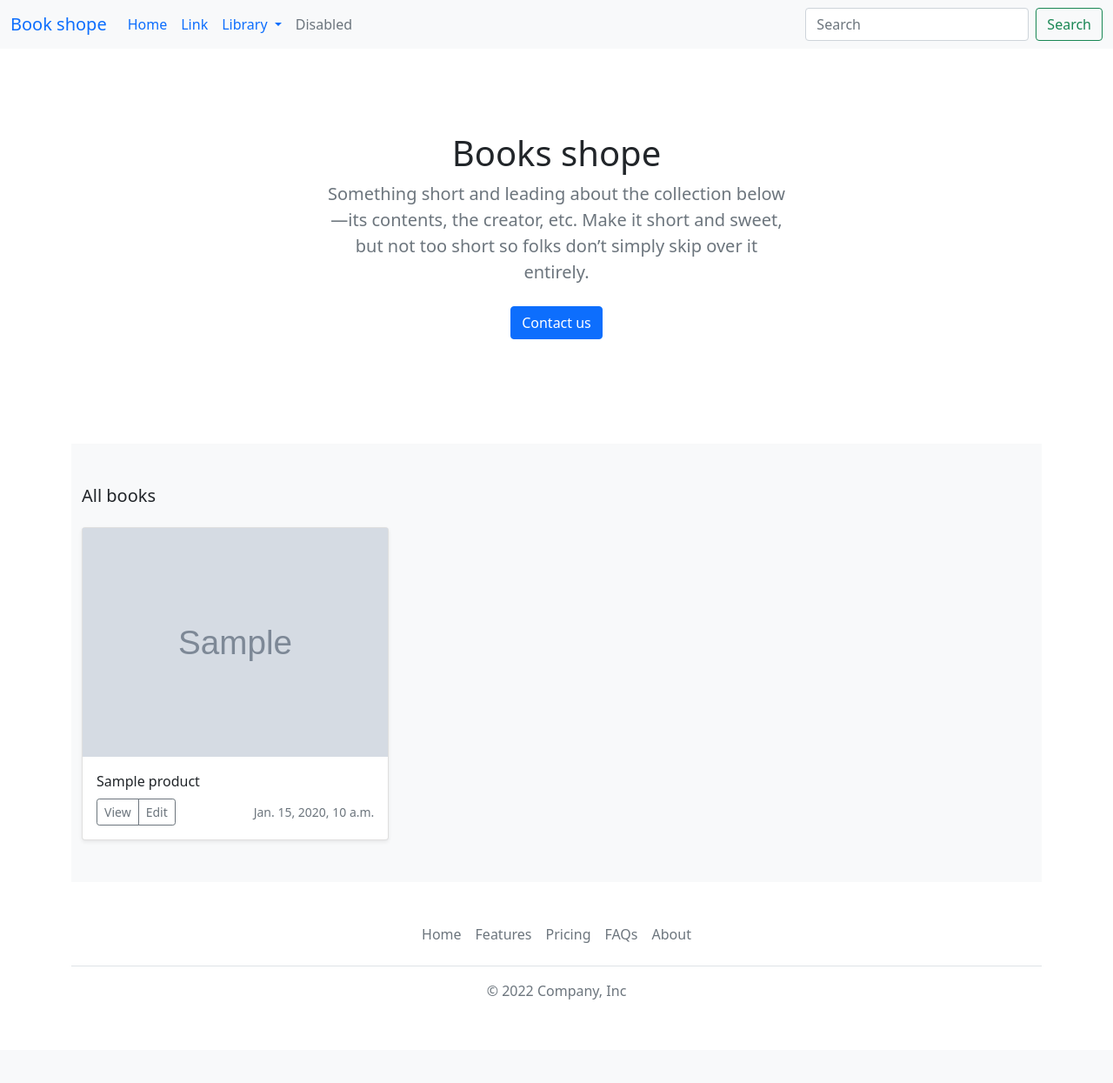
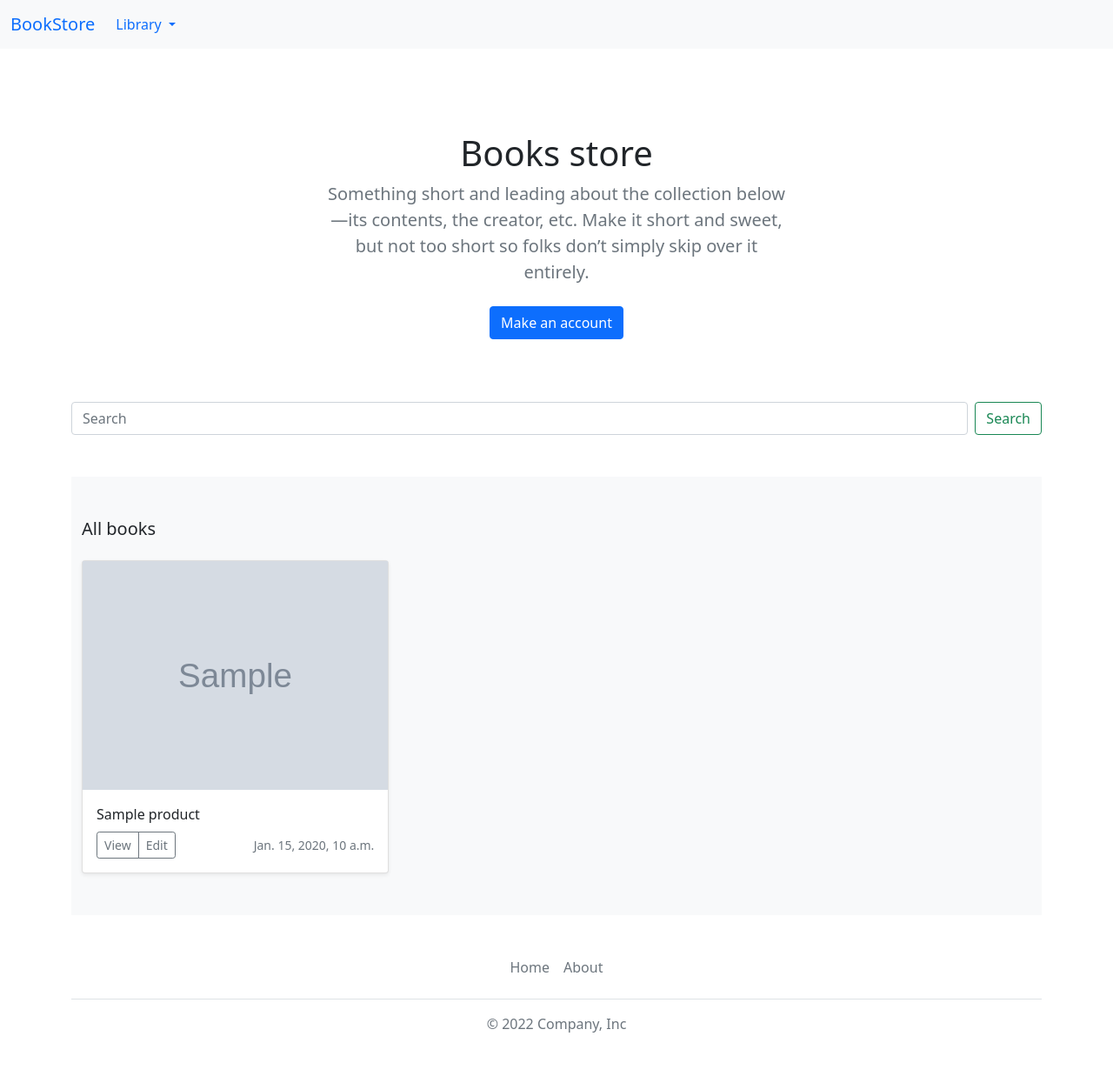
Before and after one commit to mohamedElbalky/EcommerceStore_django, a Django app: page / in a window 1280 px wide. Shown: the whole page at 87% size. Before the commit the page ends 1149 px from the top, so only its background shows below. Run offline with Django 4.2, Linux system fonts and the light colour scheme; tables that the repository leaves empty hold one stand-in row (values such as "Sample post"); grey boxes marked "Sample" are stand-in pictures; some libraries are stand-ins or nearby versions.

Commit message:
factoring some pieces of code

```diff
--- a/src/project/urls.py
+++ b/src/project/urls.py
@@ -20,8 +20,8 @@ from django.contrib import admin
 from django.urls import include, path
 
 urlpatterns = [
+    path('admin/', admin.site.urls),
     path("", include("store.urls", namespace="store")),
-    path('admin/', admin.site.urls),
 ]
 
 
--- a/src/static/custom/main.js
+++ b/src/static/custom/main.js
@@ -0,0 +1 @@
+console.log("hello moo")
--- a/src/store/admin.py
+++ b/src/store/admin.py
@@ -1,6 +1,9 @@
 from django.contrib import admin
+from django.contrib.sessions.models import Session
+from .models import Category, Product
 
-from .models import Category, Product
+
+admin.site.register(Session)
 
 
 @admin.register(Category)
--- a/src/store/models.py
+++ b/src/store/models.py
@@ -8,8 +8,12 @@ from django.conf import settings
 from django.db import models
 from django.urls import reverse
 from django.utils import timezone
+from django.db.models import Q
 
 USER = settings.AUTH_USER_MODEL
+
+
+
 
 
 class Category(models.Model):
@@ -37,6 +41,14 @@ class Category(models.Model):
 #     return path
 
 
+class ProductModelMAnager(models.Manager):
+    def get_queryset(self):
+        return super().get_queryset().filter(in_stock=True, is_active=True)
+
+    def search(self, query):
+        lookups = Q(title__icontains=query) | Q(description__icontains=query)
+        return self.get_queryset().filter(lookups)
+
 class Product(models.Model):
     category = models.ForeignKey(
         Category, related_name="product_catogery", on_delete=models.CASCADE)
@@ -54,6 +66,9 @@ class Product(models.Model):
     is_active = models.BooleanField(default=False)
     created = models.DateTimeField(auto_now_add=True)
     updated = models.DateTimeField(auto_now=True)
+
+    objects = models.Manager()
+    products = ProductModelMAnager()
 
     class Meta:
         verbose_name_plural = "products"
--- a/src/store/templates/store/home.html
+++ b/src/store/templates/store/home.html
@@ -18,17 +18,21 @@
 
 
 
-<section class="py-5 text-center container">
+<section class="mt-5 text-center container">
   <div class="row py-lg-5">
     <div class="col-lg-6 col-md-8 mx-auto">
-      <h1 class="fw-light">Books shope</h1>
+      <h1 class="fw-light">Books store</h1>
       <p class="lead text-muted">Something short and leading about the collection below—its contents, the creator, etc. Make it short and sweet, but not too short so folks don’t simply skip over it entirely.</p>
       <p>
-        <a href="#" class="btn btn-primary my-2">Contact us</a>
+        <a href="#" class="btn btn-primary my-2">Make an account</a>
       </p>
     </div>
   </div>
 </section>
+<form action="{% url 'store:search' %}" method="GET" class="d-flex mb-5">
+  <input class="form-control me-2" placeholder="Search" name="q">
+  <button class="btn btn-outline-success">Search</button>
+</form>
 
   <div class="album py-5" style="background-color: #f8f9fa;">
     <div class="container">
--- a/src/store/templates/store/product_detail.html
+++ b/src/store/templates/store/product_detail.html
@@ -1,7 +1,7 @@
 {% extends "base.html" %}
 
 {% block title %}
-{{ product.name }}
+{{ product.title }}
 {% endblock %}
 
 {% block content %}
--- a/src/store/urls.py
+++ b/src/store/urls.py
@@ -8,5 +8,5 @@ urlpatterns = [
     path("", all_products_view, name="all_products"),
     path("search/", search_view, name="search"), # must be above slug
     path("<slug:category_slug>/", all_products_view, name="all_products_by_category"),
-    path("item/<slug:slug>/", product_detail, name="product_detail"),
+    path("book/<slug:slug>/", product_detail, name="product_detail"),
 ]
--- a/src/store/views.py
+++ b/src/store/views.py
@@ -19,7 +19,10 @@ def all_products_view(request, category_slug=None):
     #     products = Product.objects.filter(in_stock=True, is_active=True)
     # except Product.DoesNotExist:
     #     raise Http404
-    products = get_list_or_404(Product, in_stock=True, is_active=True)
+    try:
+        products = Product.products.all()
+    except Product.DoesNotExist:
+        raise Http404
     category_obj = None
     all_products = True
     if category_slug is not None:
@@ -63,8 +66,8 @@ def search_view(request, *args, **kwargs):
     q = request.GET.get("q")
     qs = None
     if q is not None:
-        lookups = Q(title__icontains=q) | Q(description__icontains=q)
-        qs = Product.objects.filter(lookups)
+        # lookups = Q(title__icontains=q) | Q(description__icontains=q)
+        qs = Product.products.search(q)
     print(qs)
 
     context = {
--- a/src/templates/base.html
+++ b/src/templates/base.html
@@ -12,25 +12,25 @@
   <link rel="stylesheet" href="{% static 'bootstrap/bootstrap.min.css' %}">
 
   <link rel="stylesheet" href="{% static 'custom/style.css' %}">
-  <title>Shope |{% block title %}{% endblock title %}
+  <title>BookStore |{% block title %}{% endblock title %}
   </title>
 </head>
 
 <body>
   <nav class="navbar navbar-expand-lg bg-light">
     <div class="container-fluid">
-      <a class="navbar-brand" href="{% url 'shope:all_products' %}">Book shope</a>
+      <a class="navbar-brand" href="/">BookStore</a>
       <button class="navbar-toggler" type="button" data-bs-toggle="collapse" data-bs-target="#navbarSupportedContent" aria-controls="navbarSupportedContent" aria-expanded="false" aria-label="Toggle navigation">
         <span class="navbar-toggler-icon"></span>
       </button>
       <div class="collapse navbar-collapse" id="navbarSupportedContent">
         <ul class="navbar-nav me-auto mb-2 mb-lg-0">
-          <li class="nav-item">
+          <!-- <li class="nav-item">
             <a class="nav-link active" aria-current="page" href="{% url 'shope:all_products' %}">Home</a>
-          </li>
-          <li class="nav-item">
+          </li> -->
+          <!-- <li class="nav-item">
             <a class="nav-link" href="#">Link</a>
-          </li>
+          </li> -->
           <li class="nav-item dropdown">
             <a class="nav-link dropdown-toggle" href="#" role="button" data-bs-toggle="dropdown" aria-expanded="false">
               Library
@@ -55,14 +55,11 @@
 
             </ul>
           </li>
-          <li class="nav-item">
+          <!-- <li class="nav-item">
             <a class="nav-link disabled">Disabled</a>
-          </li>
+          </li> -->
         </ul>
-        <form action="{% url 'store:search' %}" method="GET" class="d-flex">
-          <input class="form-control me-2" placeholder="Search" name="q">
-          <button class="btn btn-outline-success">Search</button>
-        </form>
+
       </div>
     </div>
   </nav>
@@ -81,10 +78,10 @@
 <div class="container">
   <footer class="py-3 my-4">
     <ul class="nav justify-content-center border-bottom pb-3 mb-3">
-      <li class="nav-item"><a href="#" class="nav-link px-2 text-muted">Home</a></li>
-      <li class="nav-item"><a href="#" class="nav-link px-2 text-muted">Features</a></li>
+      <li class="nav-item"><a href="/" class="nav-link px-2 text-muted">Home</a></li>
+      <!-- <li class="nav-item"><a href="#" class="nav-link px-2 text-muted">Features</a></li>
       <li class="nav-item"><a href="#" class="nav-link px-2 text-muted">Pricing</a></li>
-      <li class="nav-item"><a href="#" class="nav-link px-2 text-muted">FAQs</a></li>
+      <li class="nav-item"><a href="#" class="nav-link px-2 text-muted">FAQs</a></li> -->
       <li class="nav-item"><a href="#" class="nav-link px-2 text-muted">About</a></li>
     </ul>
     <p class="text-center text-muted">&copy; 2022 Company, Inc</p>
```
Also changed, not shown: src/store/templates/store/search.html (+6 -2 lines), src/store/tests/test_views.py (+7 -2 lines).
